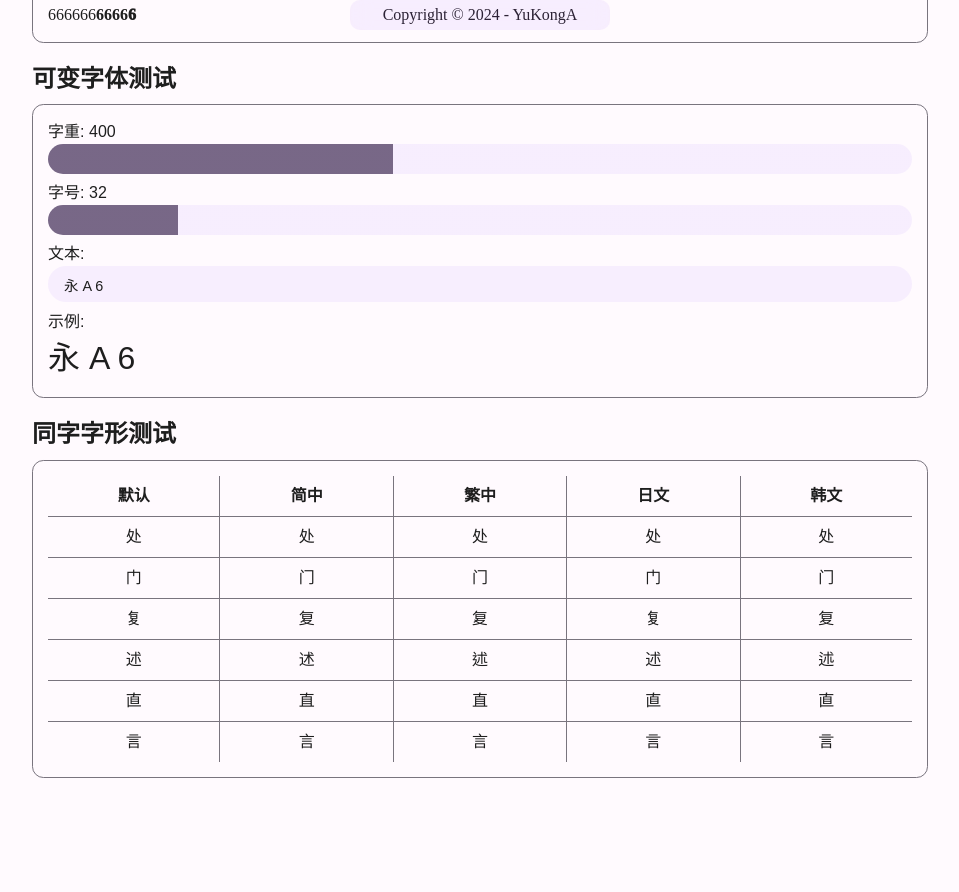
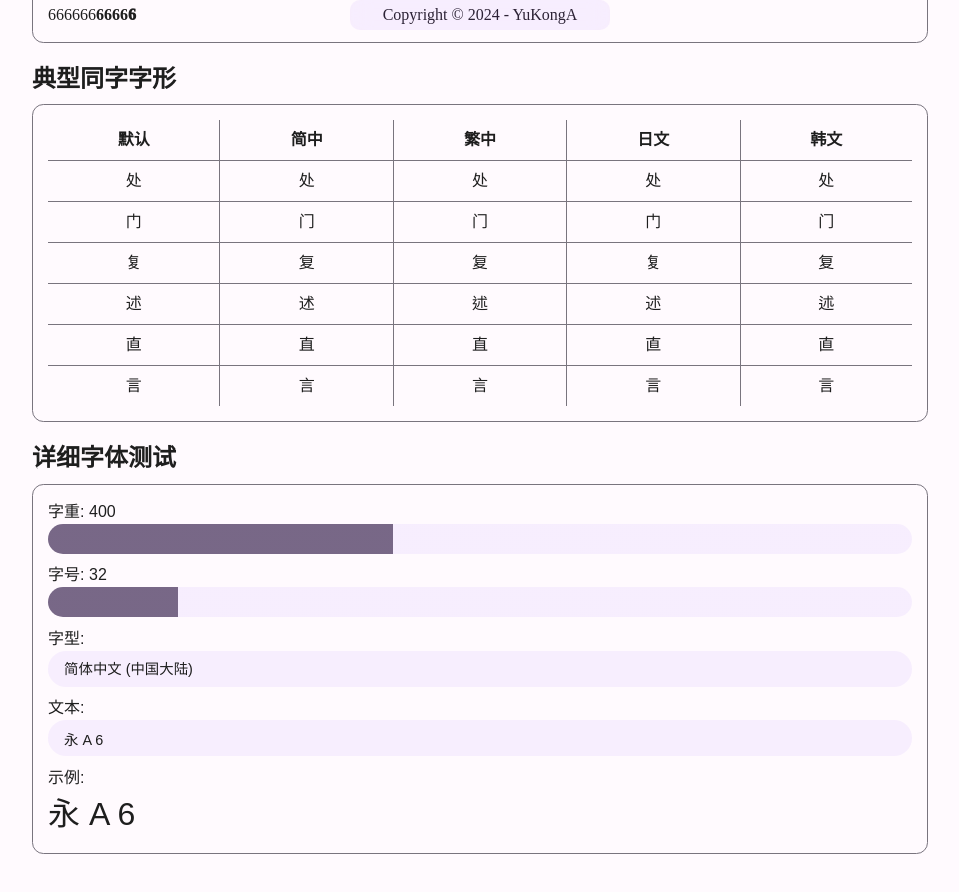
Before and after one commit to YuKongA/Font-Weight-Test, a Vue app: page / in a window 1280 px wide. Shown: the part 760-1652 px from the top of the page, without its empty margins (160-1119 px from the left). Before the commit the page ends 1598 px from the top, so only its background shows below. Built offline with nearby package versions, Linux system fonts and the light colour scheme; a web font is replaced by a local one.

Commit message:
update: 添加自定义字型选择

```diff
--- a/src/components/VariableFontTestDisplay.vue
+++ b/src/components/CustomFontTestDisplay.vue
@@ -1,32 +1,37 @@
 <template>
     <nav id="sans-serif">
-        <div class="controls">
-            <div class="slider-group">
-                <label>字重: {{ fontWeight }}</label>
-                <input type="range" v-model="fontWeight" v-bind="weightRangeProps"
-                    @input="updateRangeStyle($event, 'weightRange')" ref="weightRange" class="custom-range">
-            </div>
+        <nav class="slider-group">
+            <label>字重: {{ fontWeight }}</label>
+            <input type="range" v-model="fontWeight" v-bind="weightRangeProps" @input="updateRangeStyle('weightRange')"
+                ref="weightRange" class="custom-range">
+        </nav>
 
-            <div class="slider-group">
-                <label>字号: {{ fontSize }}</label>
-                <input type="range" v-model="fontSize" v-bind="sizeRangeProps"
-                    @input="updateRangeStyle($event, 'sizeRange')" ref="sizeRange" class="custom-range">
-            </div>
+        <nav class="slider-group">
+            <label>字号: {{ fontSize }}</label>
+            <input type="range" v-model="fontSize" v-bind="sizeRangeProps" @input="updateRangeStyle('sizeRange')"
+                ref="sizeRange" class="custom-range">
+        </nav>
 
-            <div class="text-input-group">
-                <label>文本: </label>
-                <div class="input-wrapper">
-                    <input type="text" v-model="testText" class="custom-text-input" placeholder="输入测试文本...">
-                </div>
-            </div>
-        </div>
+        <nav class="select-group">
+            <label>字型:</label>
+            <select v-model="selectedLang" class="custom-text-input">
+                <option v-for="lang in languageOptions" :key="lang.value" :value="lang.value">
+                    {{ lang.label }}
+                </option>
+            </select>
+        </nav>
 
-        <div class="preview-section">
+        <nav class="text-input-group">
+            <label>文本: </label>
+            <input type="text" v-model="testText" class="custom-text-input" placeholder="输入测试文本...">
+        </nav>
+
+        <nav class="preview-section">
             <label>示例:</label>
-            <div class="preview-text">
-                <p :style="previewStyle">{{ testText }}</p>
-            </div>
-        </div>
+            <nav class="preview-text">
+                <p :style="previewStyle" :lang="selectedLang">{{ testText }}</p>
+            </nav>
+        </nav>
     </nav>
 </template>
 
@@ -34,13 +39,24 @@
 const DEFAULT_FONT_WEIGHT = 400;
 const DEFAULT_FONT_SIZE = 32;
 const DEFAULT_TEXT = '永 A 6';
+const LANGUAGE_OPTIONS = [
+    { value: 'zh-CN', label: '简体中文 (中国大陆)' },
+    { value: 'zh-HK', label: '繁體中文 (香港)' },
+    { value: 'zh-TW', label: '繁體中文 (台灣)' },
+    { value: 'zh-Hans', label: '简体中文 (Hans)' },
+    { value: 'zh-Hant', label: '繁體中文 (Hant)' },
+    { value: 'ja', label: '日本語' },
+    { value: 'ko', label: '한국어' }
+];
 
 export default {
     data() {
         return {
             fontWeight: DEFAULT_FONT_WEIGHT,
             fontSize: DEFAULT_FONT_SIZE,
-            testText: DEFAULT_TEXT
+            testText: DEFAULT_TEXT,
+            selectedLang: 'zh-CN',
+            languageOptions: LANGUAGE_OPTIONS
         };
     },
 
@@ -72,7 +88,7 @@ export default {
     },
 
     methods: {
-        updateRangeStyle(event, refName) {
+        updateRangeStyle(refName) {
             const range = this.$refs[refName];
             const value = (range.value - range.min) / (range.max - range.min) * 100;
             range.style.background = `linear-gradient(
@@ -86,7 +102,7 @@ export default {
     mounted() {
         this.$nextTick(() => {
             ['weightRange', 'sizeRange'].forEach(refName => {
-                this.updateRangeStyle(null, refName);
+                this.updateRangeStyle(refName);
             });
         });
     }
@@ -97,12 +113,15 @@ export default {
 .custom-range {
     -webkit-appearance: none;
     appearance: none;
+    display: block;
     width: 100%;
     height: 30px;
     outline: none;
     padding: 0;
     margin: 0;
+    border: none;
     cursor: pointer;
+    box-shadow: none;
     background: var(--color-footer-background);
     -webkit-overflow-scrolling: touch;
     touch-action: pan-y;
@@ -135,14 +154,20 @@ export default {
 }
 
 .custom-range::-moz-range-track {
+    -webkit-appearance: none;
+    appearance: none;
     height: 30px;
     border-radius: 999px;
     background: var(--color-footer-background);
+    border: none;
+    cursor: pointer;
+    box-shadow: none;
 }
 
 .custom-text-input {
     -webkit-appearance: none;
     appearance: none;
+    display: block;
     width: 100%;
     height: 36px;
     padding: 0 16px;
@@ -153,6 +178,7 @@ export default {
     font-size: 0.9rem;
     text-align: left;
     transition: all 0.2s ease;
+    margin-bottom: 0;
 }
 
 .preview-text p {
@@ -160,4 +186,17 @@ export default {
     padding: 0;
     line-height: 1.5;
 }
+
+.slider-group,
+.select-group,
+.text-input-group {
+    margin-bottom: 0.6rem;
+}
+
+.slider-group>label,
+.select-group>label,
+.text-input-group>label,
+.preview-section>label {
+    display: block;
+}
 </style>
--- a/src/views/HomeView.vue
+++ b/src/views/HomeView.vue
@@ -25,27 +25,28 @@
       <ComparisonDisplay fontFamily="MiSans VF" language="en" :characters="['永', 'A', '6']" />
     </nav>
 
-    <h2 style="font-weight: 600;">可变字体测试</h2>
+    <h2 style="font-weight: 600;">典型同字字形</h2>
+
     <nav class="round">
-      <VariableFontTestDisplay />
+      <CJKCharacterDisplay />
     </nav>
 
-    <h2 style="font-weight: 600;">同字字形测试</h2>
+    <h2 style="font-weight: 600;">详细字体测试</h2>
     <nav class="round">
-      <CJKCharacterDisplay />
+      <CustomFontTestDisplay />
     </nav>
   </main>
 </template>
 
 <script>
 import ComparisonDisplay from '../components/FontComparisonDisplay.vue';
-import VariableFontTestDisplay from '../components/VariableFontTestDisplay.vue';
+import CustomFontTestDisplay from '../components/CustomFontTestDisplay.vue';
 import CJKCharacterDisplay from '../components/CJKCharacterDisplay.vue';
 
 export default {
   components: {
     ComparisonDisplay,
-    VariableFontTestDisplay,
+    CustomFontTestDisplay,
     CJKCharacterDisplay
   }
 }
```
Also changed, not shown: package.json (+4 -4 lines).
